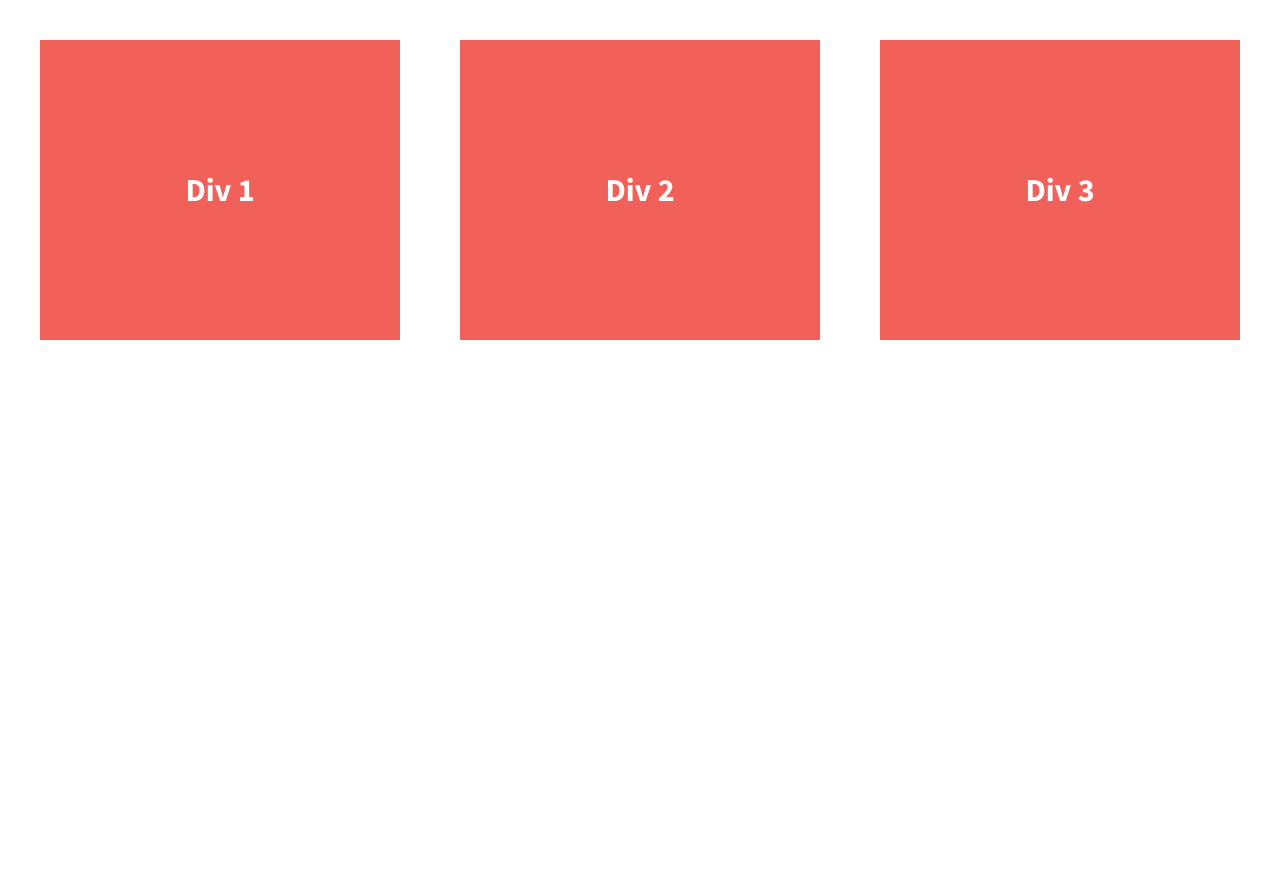
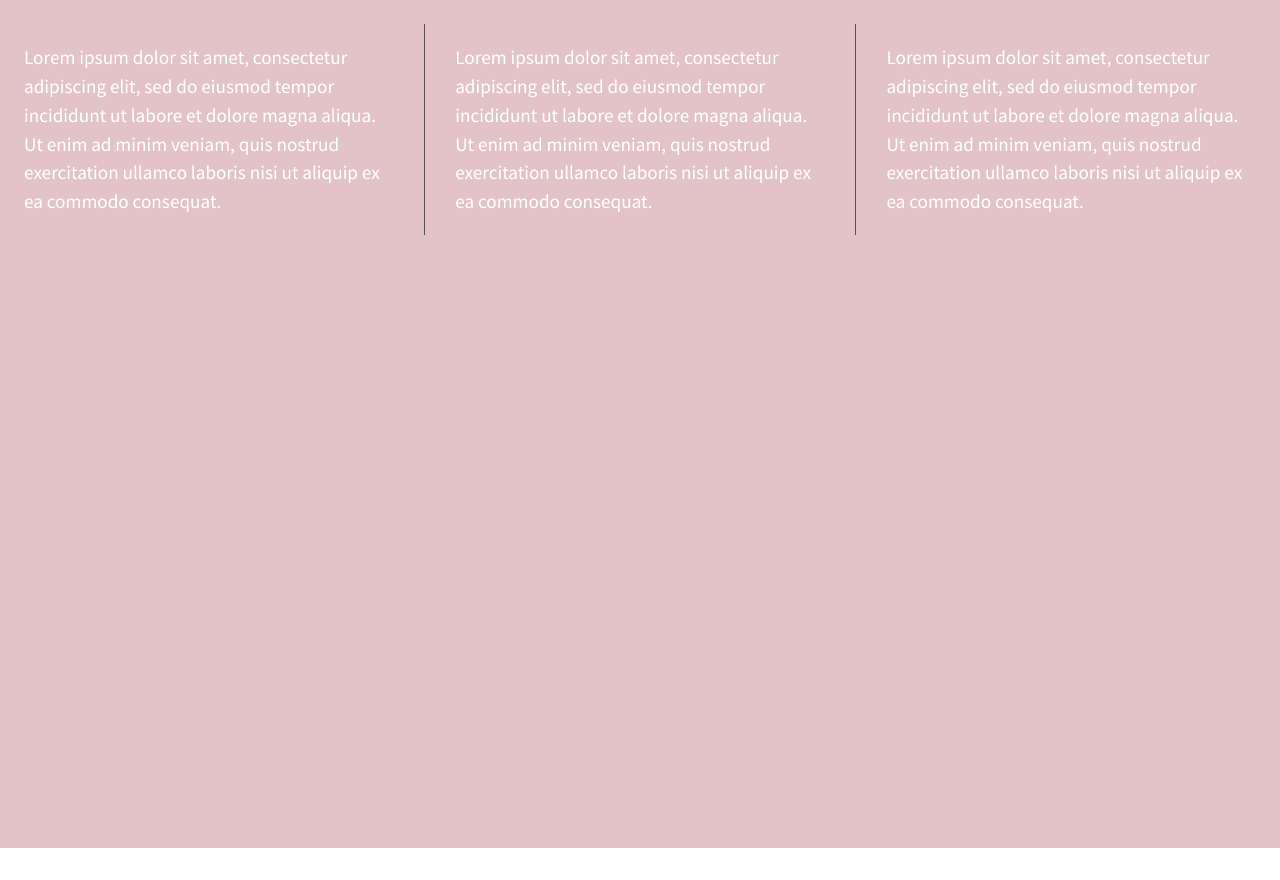
Before and after one commit to DigitalAlchemyCreative/206-divs-flexbox, a plain HTML site: page index.html in a window 1280 px wide. After the commit the page ends 848 px from the top, so only its background shows below. Drawn offline with nearby package versions, Linux system fonts and the light colour scheme.

Commit message:
my changes

```diff
--- a/css/main.css
+++ b/css/main.css
@@ -99,34 +99,38 @@ textarea {
 html {
   background-color: #fff;
   height: 100%;
+  width:100%;
+  font-size: 12px;
 }
 
 body {
   font-family: 'Source Sans Pro', sans-serif;
   padding: 2em;
-  font-size: 1.25em;
+  font-size: 1em;
+  height: 100%;
+  background: #e2c3c8;
   height: 100%;
 }
 
 .wrapper {
-  font-weight: 700;
+  font-weight: lighter;
   display: flex;
+  flex-flow: row wrap;
   justify-content: space-between;
+  align-items: center;
 }
 
 .div-1, .div-2, .div-3 {
   /*give the divs a width of 30%, add display:flex, set justify-content and align-items to center*/
-  color: #fff;
+  color: #ffff;
   line-height: 1.5em;
   font-size: 1.6em;
-  background-color: #f16059;
-  height: 300px;
+  height: auto;
   width: 30%;
   display: flex;
   justify-content: center;
   align-items: center;
 }
-
 
 
 
@@ -217,6 +221,27 @@ body {
     /* Style adjustments for high resolution devices */
 }
 
+@media all and (min-width: 1200px) {
+    .div-1, .div-2, .div-3 {
+      flex-basis: 30%;
+    }
+
+    .div-1, .div-2 {
+      border-right: 1px solid #555;
+      padding-right: 30px;
+    }
+}
+
+@media all and (max-width: 620px) {
+    .wrapper {
+        flex-flow: column nowrap;
+        border-bottom: 1px solid #555;
+    }
+}
+
+
+
+
 /* ==========================================================================
    Print styles.
    Inlined to avoid the additional HTTP request:
--- a/index.html
+++ b/index.html
@@ -23,13 +23,20 @@
 
         <section class="wrapper">
             <div class="div-1">
-                Div 1
+                <p>
+                    Lorem ipsum dolor sit amet, consectetur adipiscing elit, sed do eiusmod tempor incididunt ut labore et dolore magna aliqua.
+                    Ut enim ad minim veniam, quis nostrud exercitation ullamco laboris nisi ut aliquip ex ea commodo consequat.
+                </p>
             </div>
             <div class="div-2">
-                Div 2
+                <p> Lorem ipsum dolor sit amet, consectetur adipiscing elit, sed do eiusmod tempor incididunt ut labore et dolore magna aliqua.
+                    Ut enim ad minim veniam, quis nostrud exercitation ullamco laboris nisi ut aliquip ex ea commodo consequat.
+                </p>
             </div>
             <div class="div-3">
-                Div 3
+               <p> Lorem ipsum dolor sit amet, consectetur adipiscing elit, sed do eiusmod tempor incididunt ut labore et dolore magna aliqua.
+                Ut enim ad minim veniam, quis nostrud exercitation ullamco laboris nisi ut aliquip ex ea commodo consequat.
+            </p>
             </div>
         </section>
 
```
